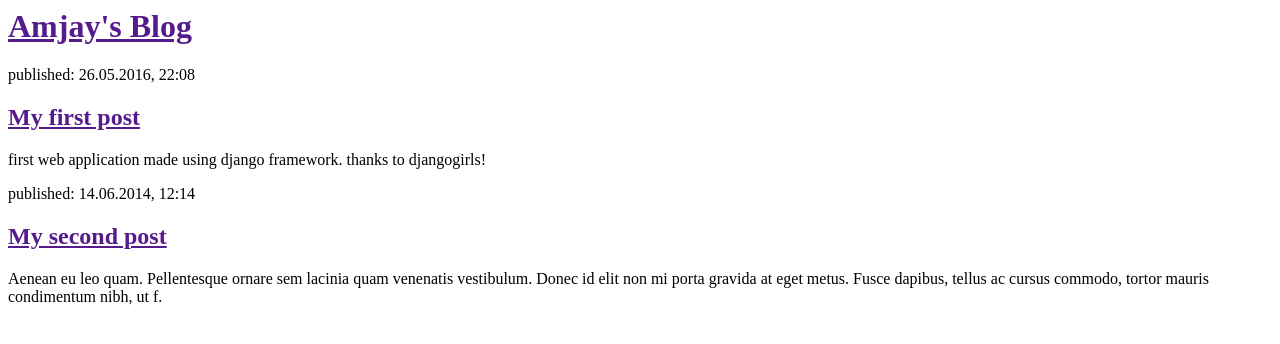
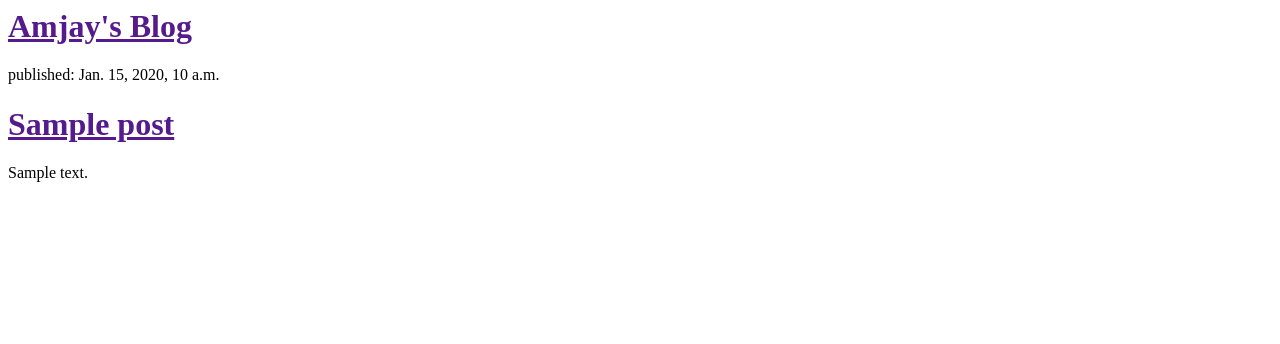
Before and after one commit to amjay31/my-first-blog, a Django app: template blog/templates/blog/post_list.html in a window 1280 px wide. Shown: the top 344 px of the page. Run offline with Django 3.2, Linux system fonts and the light colour scheme; the template is opened without the code that fills it: values that come from a table or form of the project are taken from there, others are empty; tables that the repository leaves empty hold one stand-in row (values such as "Sample post").

Commit message:
Modified templates to display posts from DB.

```diff
--- a/blog/models.py
+++ b/blog/models.py
@@ -6,6 +6,7 @@ class Post(models.Model):
 	title = models.CharField(max_length=200)
 	text = models.TextField()
 	created_date = models.DateTimeField(blank = True, null=True)
+	published_date = models.DateTimeField(blank = True, null = True)
 
 	def publish(self):
 		self.published_date = timezone.now()
--- a/blog/templates/blog/post_list.html
+++ b/blog/templates/blog/post_list.html
@@ -7,16 +7,12 @@
                 <h1><a href="">Amjay's Blog</a></h1>
             </div>
 
-            <div>
-                <p>published: 26.05.2016, 22:08</p>
-                <h2><a href="">My first post</a></h2>
-                <p>first web application made using django framework. thanks to djangogirls!</p>
-            </div>
-
-            <div>
-                <p>published: 14.06.2014, 12:14</p>
-                <h2><a href="">My second post</a></h2>
-                <p>Aenean eu leo quam. Pellentesque ornare sem lacinia quam venenatis vestibulum. Donec id elit non mi porta gravida at eget metus. Fusce dapibus, tellus ac cursus commodo, tortor mauris condimentum nibh, ut f.</p>
-            </div>
+            {% for post in posts %}
+                <div>
+                    <p>published: {{ post.published_date }}</p>
+                    <h1><a href="">{{ post.title }}</a></h1>
+                    <p>{{ post.text|linebreaks }}</p>
+                </div>
+            {% endfor %}
         </body>
     </html>
--- a/blog/views.py
+++ b/blog/views.py
@@ -1,4 +1,7 @@
 from django.shortcuts import render
+from django.utils import timezone
+from .models import Post
 
 def post_list(request):
-        return render(request, 'blog/post_list.html', {})
+    posts = Post.objects.filter(published_date__lte=timezone.now()).order_by('published_date')
+    return render(request, 'blog/post_list.html', {'posts': posts})
```
Also changed, not shown: blog/migrations/0003_post_published_date.py (added).
